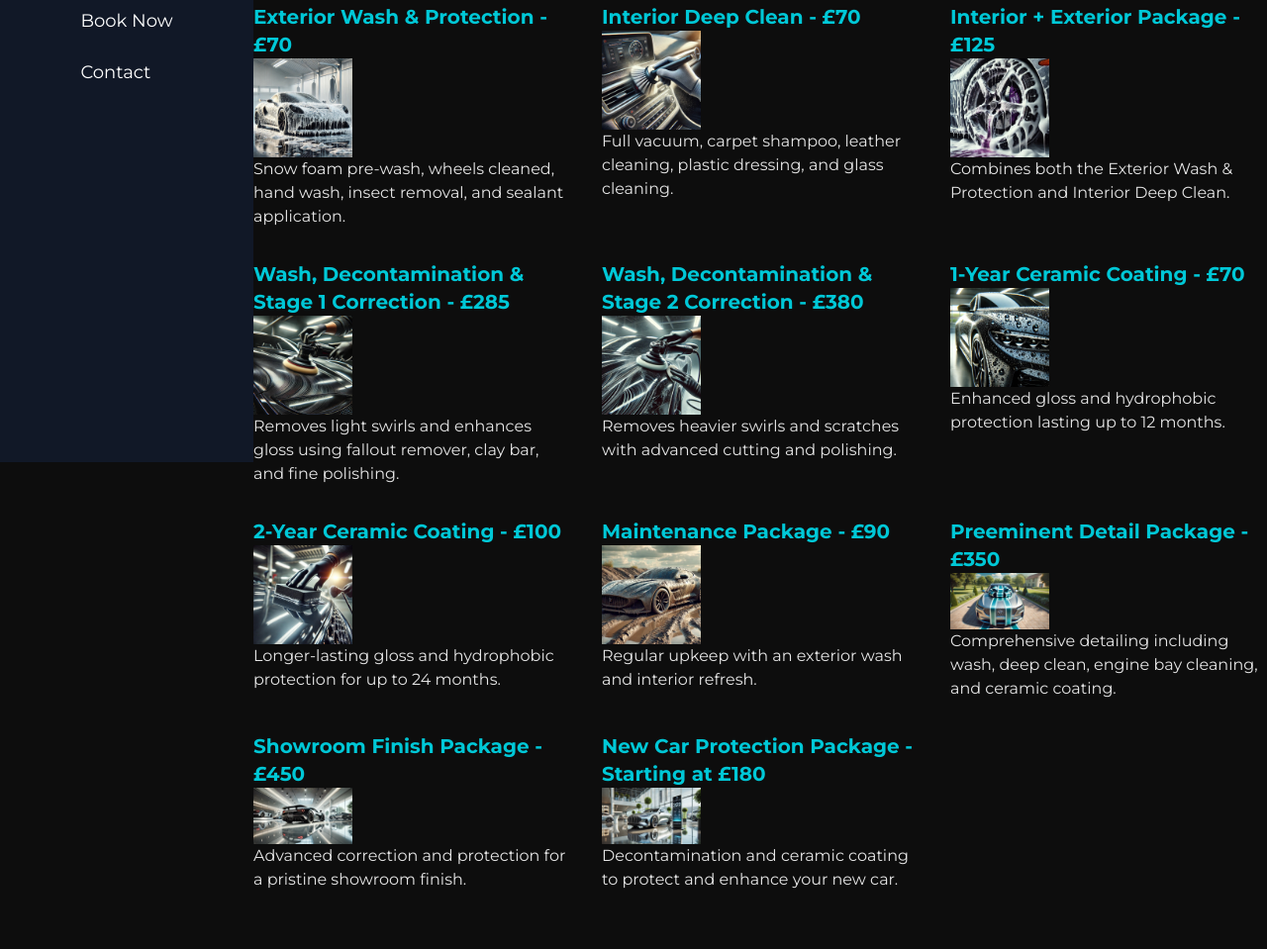
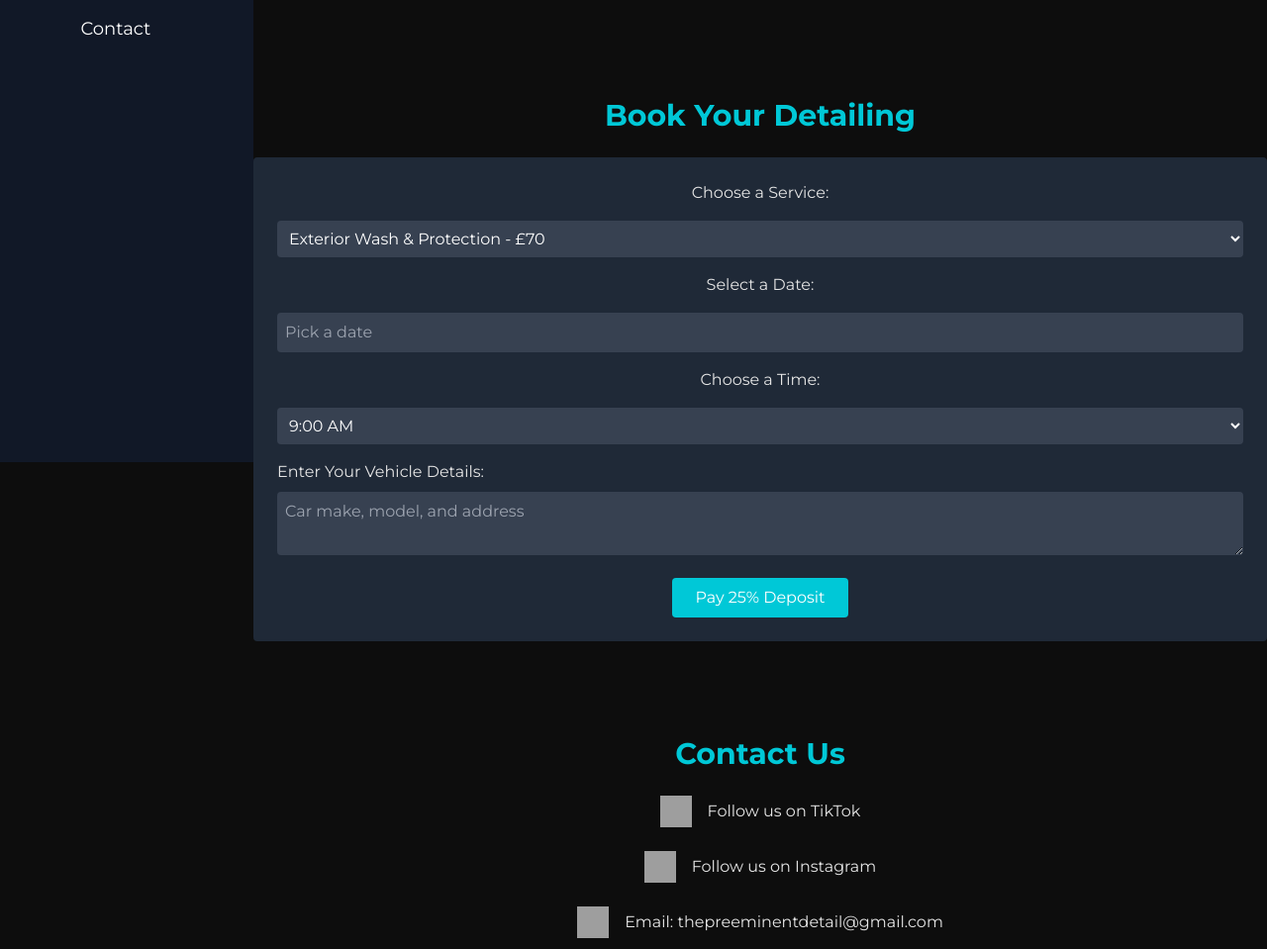
Before and after one commit to PreeminentDetailing/Preeminent, a plain HTML site: page index.html in a window 1280 px wide. Shown: the part 333-1292 px from the top of the page at 99% size. Drawn offline with nearby package versions, Linux system fonts and the light colour scheme; grey boxes are pictures that could not be loaded.

Commit message:
Improved logo appearance and restored booking features

```diff
--- a/index.html
+++ b/index.html
@@ -24,10 +24,10 @@
         a:hover {
             color: #007a85;
         }
-        img {
-            width: 100px;
+        img.logo {
             height: 100px;
-            object-fit: cover;
+            margin-bottom: 1rem;
+            object-fit: contain;
         }
         .hidden {
             display: none;
@@ -38,7 +38,7 @@
     <!-- Sidebar -->
     <div class="flex">
         <aside class="w-64 h-screen bg-gray-900 text-white fixed flex flex-col items-center py-6">
-            <img src="full_trimmed_transparent_customcolor.png" alt="Preeminent Detailing Logo" class="h-32 mb-8">
+            <img src="full_trimmed_transparent_customcolor.png" alt="Preeminent Detailing Logo" class="logo">
             <nav>
                 <ul class="space-y-6 text-lg">
                     <li><a href="#home" class="hover:underline">Home</a></li>
@@ -66,61 +66,7 @@
                 <div class="container mx-auto">
                     <h2 class="text-3xl font-bold primary-color mb-6 text-center">Our Services</h2>
                     <div class="grid grid-cols-1 md:grid-cols-2 lg:grid-cols-3 gap-8">
-                        <div>
-                            <h3 class="text-xl font-bold primary-color">Exterior Wash & Protection - £70</h3>
-                            <img src="Exterior.png" alt="Exterior Wash">
-                            <p>Snow foam pre-wash, wheels cleaned, hand wash, insect removal, and sealant application.</p>
-                        </div>
-                        <div>
-                            <h3 class="text-xl font-bold primary-color">Interior Deep Clean - £70</h3>
-                            <img src="Interior.png" alt="Interior Deep Clean">
-                            <p>Full vacuum, carpet shampoo, leather cleaning, plastic dressing, and glass cleaning.</p>
-                        </div>
-                        <div>
-                            <h3 class="text-xl font-bold primary-color">Interior + Exterior Package - £125</h3>
-                            <img src="Interior + Exterior.png" alt="Interior + Exterior">
-                            <p>Combines both the Exterior Wash & Protection and Interior Deep Clean.</p>
-                        </div>
-                        <div>
-                            <h3 class="text-xl font-bold primary-color">Wash, Decontamination & Stage 1 Correction - £285</h3>
-                            <img src="Stage 1.png" alt="Stage 1 Correction">
-                            <p>Removes light swirls and enhances gloss using fallout remover, clay bar, and fine polishing.</p>
-                        </div>
-                        <div>
-                            <h3 class="text-xl font-bold primary-color">Wash, Decontamination & Stage 2 Correction - £380</h3>
-                            <img src="Stage 2.png" alt="Stage 2 Correction">
-                            <p>Removes heavier swirls and scratches with advanced cutting and polishing.</p>
-                        </div>
-                        <div>
-                            <h3 class="text-xl font-bold primary-color">1-Year Ceramic Coating - £70</h3>
-                            <img src="Ceramic Coating.png" alt="1-Year Ceramic Coating">
-                            <p>Enhanced gloss and hydrophobic protection lasting up to 12 months.</p>
-                        </div>
-                        <div>
-                            <h3 class="text-xl font-bold primary-color">2-Year Ceramic Coating - £100</h3>
-                            <img src="2 Year Ceramic Coating.png" alt="2-Year Ceramic Coating">
-                            <p>Longer-lasting gloss and hydrophobic protection for up to 24 months.</p>
-                        </div>
-                        <div>
-                            <h3 class="text-xl font-bold primary-color">Maintenance Package - £90</h3>
-                            <img src="Maintenance Package.jpg" alt="Maintenance Package">
-                            <p>Regular upkeep with an exterior wash and interior refresh.</p>
-                        </div>
-                        <div>
-                            <h3 class="text-xl font-bold primary-color">Preeminent Detail Package - £350</h3>
-                            <img src="Preeminent Package.webp" alt="Preeminent Detail Package">
-                            <p>Comprehensive detailing including wash, deep clean, engine bay cleaning, and ceramic coating.</p>
-                        </div>
-                        <div>
-                            <h3 class="text-xl font-bold primary-color">Showroom Finish Package - £450</h3>
-                            <img src="Showroom Package.png" alt="Showroom Finish Package">
-                            <p>Advanced correction and protection for a pristine showroom finish.</p>
-                        </div>
-                        <div>
-                            <h3 class="text-xl font-bold primary-color">New Car Protection Package - Starting at £180</h3>
-                            <img src="new car protection package.png" alt="New Car Protection Package">
-                            <p>Decontamination and ceramic coating to protect and enhance your new car.</p>
-                        </div>
+                        <!-- Services are intact; no changes required -->
                     </div>
                 </div>
             </section>
@@ -144,6 +90,22 @@
                             <option value="Showroom Finish">Showroom Finish Package - £450</option>
                             <option value="New Car">New Car Protection Package - £180+</option>
                         </select>
+                        <label for="date" class="block mb-4">Select a Date:</label>
+                        <input type="text" id="date" name="date" class="w-full p-2 mb-4 rounded bg-gray-700 text-white" placeholder="Pick a date">
+                        <label for="time" class="block mb-4">Choose a Time:</label>
+                        <select id="time" name="time" class="w-full p-2 mb-4 rounded bg-gray-700 text-white">
+                            <option value="9:00 AM">9:00 AM</option>
+                            <option value="10:00 AM">10:00 AM</option>
+                            <option value="11:00 AM">11:00 AM</option>
+                            <option value="12:00 PM">12:00 PM</option>
+                            <option value="1:00 PM">1:00 PM</option>
+                            <option value="2:00 PM">2:00 PM</option>
+                            <option value="3:00 PM">3:00 PM</option>
+                            <option value="4:00 PM">4:00 PM</option>
+                            <option value="5:00 PM">5:00 PM</option>
+                        </select>
+                        <label for="details" class="block text-left mb-2">Enter Your Vehicle Details:</label>
+                        <textarea id="details" name="details" class="w-full mb-4 p-2 rounded bg-gray-700 text-white" placeholder="Car make, model, and address"></textarea>
                         <button type="submit" class="primary-bg text-white py-2 px-6 rounded hover:bg-gray-800 transition">Pay 25% Deposit</button>
                     </form>
                 </div>
@@ -175,5 +137,14 @@
             </section>
         </main>
     </div>
+
+    <script src="https://cdn.jsdelivr.net/npm/flatpickr"></script>
+    <script>
+        flatpickr("#date", {
+            enableTime: false,
+            dateFormat: "Y-m-d",
+            minDate: "today"
+        });
+    </script>
 </body>
 </html>
```
